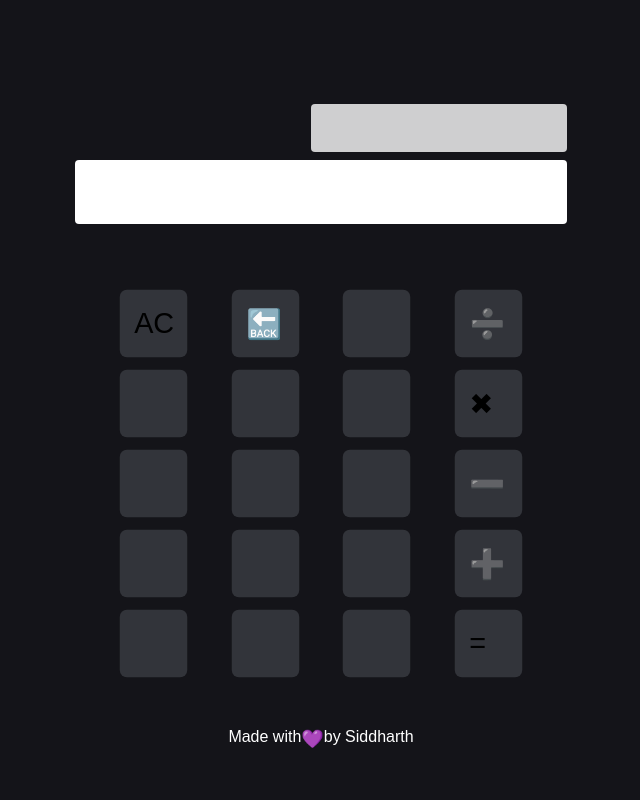
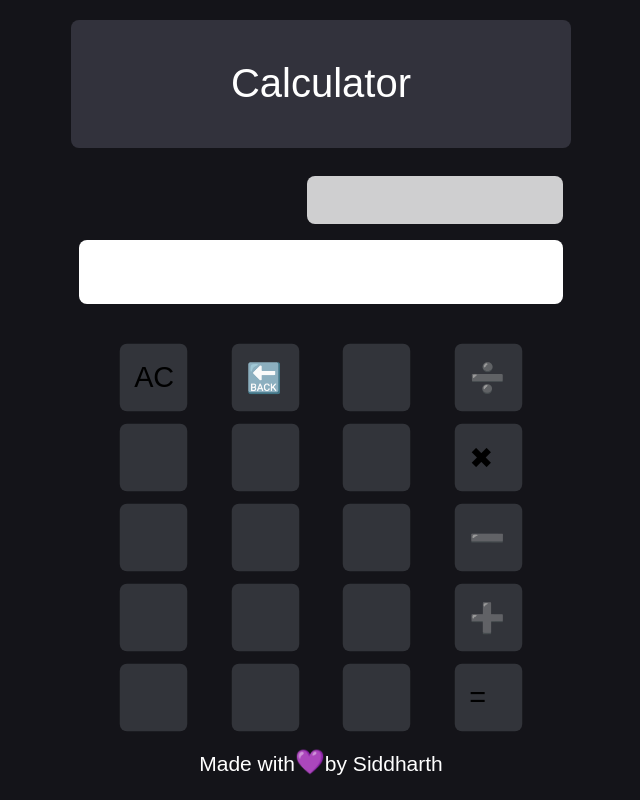
Before and after one commit to siddharthborderwala/calc, a plain HTML site: page index.html in a window 1280 px wide. Shown: the whole page, without its empty margins (319-959 px from the left). Drawn offline with Linux system fonts and the light colour scheme.

Commit message:
to put on github

```diff
--- a/index.html
+++ b/index.html
@@ -19,7 +19,7 @@
         <!-- header -->
         <section id="header">
             <header>
-
+                <h1>Calculator</h1>
             </header>
         </section>
 
--- a/style.css
+++ b/style.css
@@ -15,7 +15,8 @@ body {
 }
 
 #heart {
-    font-size: 18px;
+    font-size: 24px;
+    transform: translateY(-15%);
 }
 
 .main-container {
@@ -30,8 +31,18 @@ body {
 }
 
 header {
-    font-size: 500%;
+    display: flex;
+    flex-direction: row;
+    justify-content: center;
+    background-color: rgba(50, 50, 60, 1);
+    border-radius: 8px;
+    padding: 8px;
+}
+
+h1 {
     font-weight: 300;
+    font-size: 40px;
+    color: white;
 }
 
 #display {
@@ -42,7 +53,7 @@ header {
 
 .display-equation {
     background-color: rgba(254, 254, 254, 0.8);
-    border-radius: 4px;
+    border-radius: 8px;
     height: 3rem;
     width: 20vw;
     min-width: 175px;
@@ -50,14 +61,14 @@ header {
     color: white;
     display: flex;
     align-self: flex-end;
-    margin: 4px;
+    margin: 8px;
 }
 
 .display-value {
     height: 4rem;
     background-color: white;
-    border-radius: 4px;
-    margin: 4px;
+    border-radius: 8px;
+    margin: 8px;
 }
 
 #main-btns {
@@ -102,4 +113,5 @@ footer {
     color: white;
     margin: auto;
     justify-content: center;
+    font-size: 21px;
 }
```
